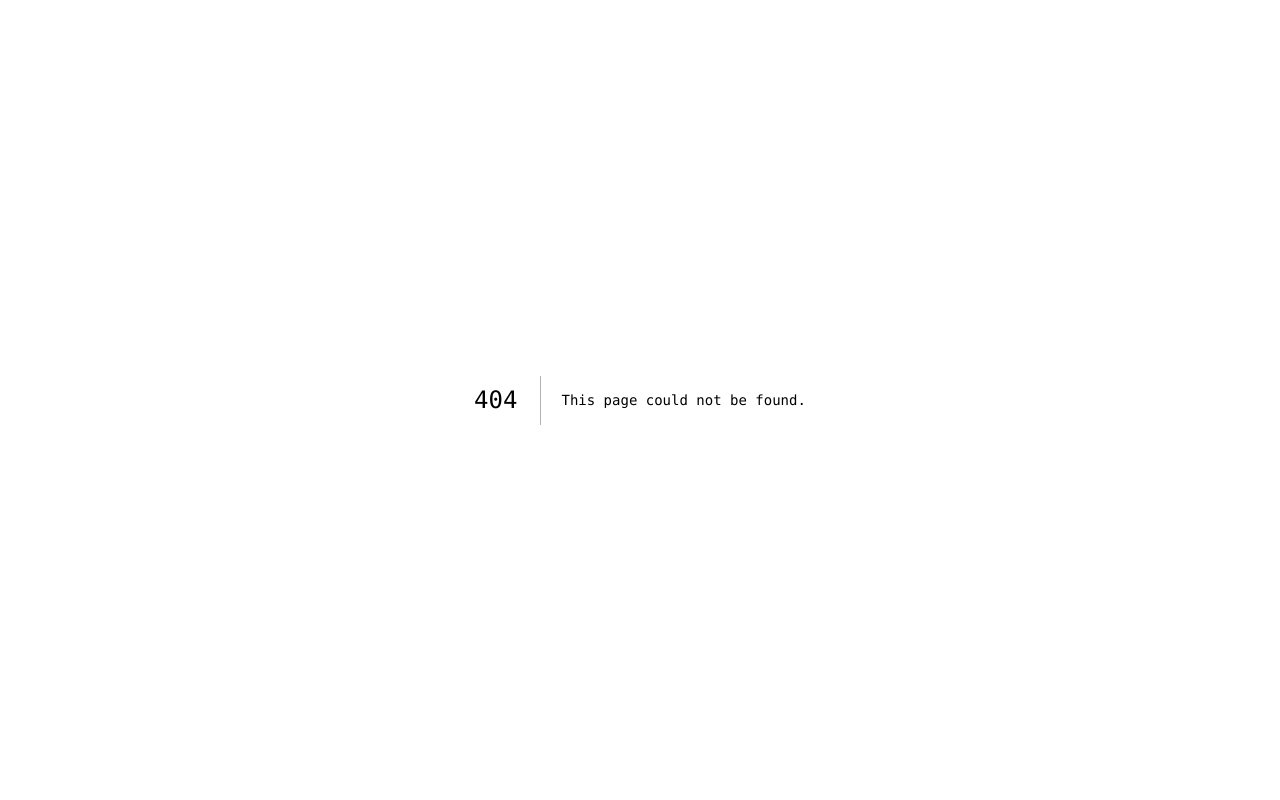
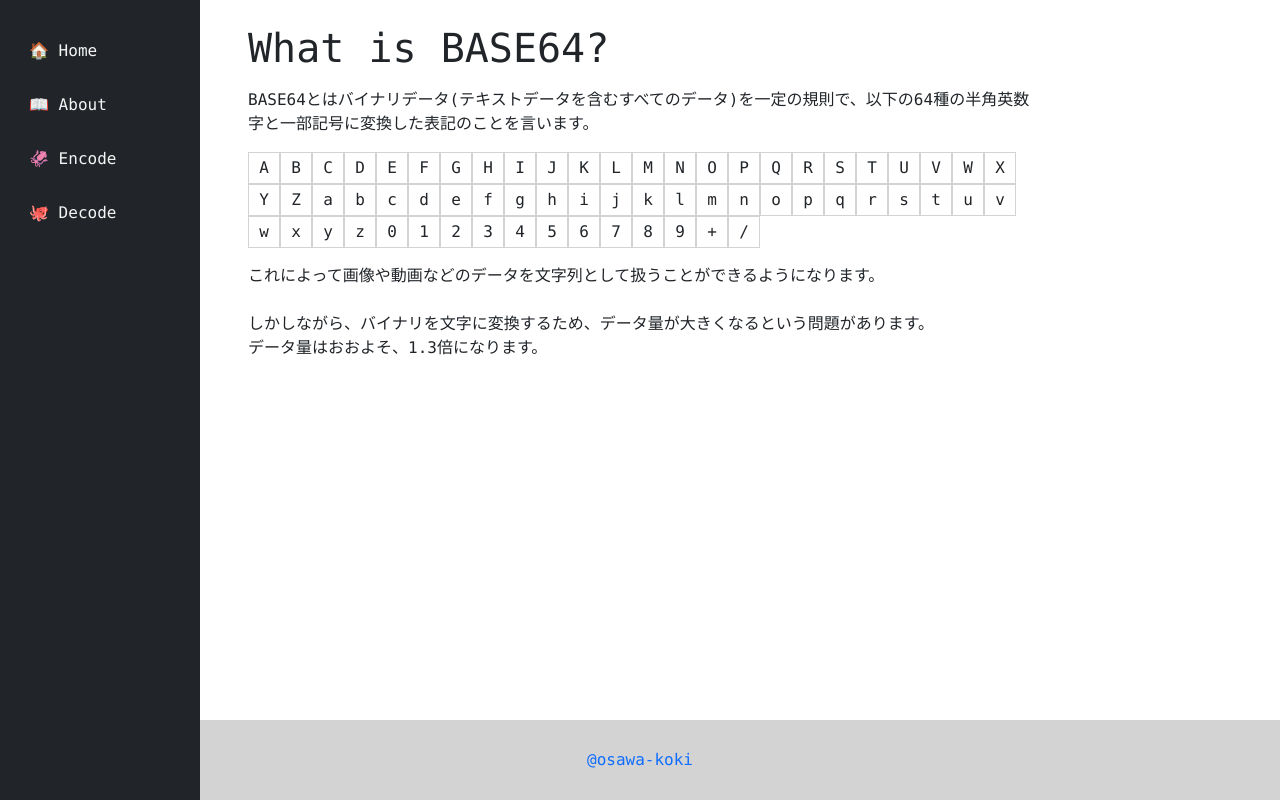
Before and after one commit to osawa-koki/simple-base64, a Next.js app: page /about in a window 1280 px wide. Before the commit this address had no page. Built offline with nearby package versions, Linux system fonts and the light colour scheme.

Commit message:
説明書いた。

```diff
--- /dev/null
+++ b/pages/about.tsx
@@ -0,0 +1,27 @@
+import React from "react";
+
+import Layout from "../components/Layout";
+
+const base64_letters = "ABCDEFGHIJKLMNOPQRSTUVWXYZabcdefghijklmnopqrstuvwxyz0123456789+/".split('');
+
+export default function AbutPage() {
+
+  return (
+    <Layout>
+      <div id="About">
+        <h1>What is BASE64?</h1>
+        <p className="mt-3">BASE64とはバイナリデータ(テキストデータを含むすべてのデータ)を一定の規則で、以下の64種の半角英数字と一部記号に変換した表記のことを言います。</p>
+        <div id="Base64Letters">
+          {
+            base64_letters.map((letter, _) => {
+              return (
+                <div key={letter}>{letter}</div>
+              );
+            })
+          }
+        </div>
+        <p className="mt-3">これによって画像や動画などのデータを文字列として扱うことができるようになります。<br /><br />しかしながら、バイナリを文字に変換するため、データ量が大きくなるという問題があります。<br />データ量はおおよそ、1.3倍になります。</p>
+      </div>
+    </Layout>
+  );
+};
--- a/styles/about.scss
+++ b/styles/about.scss
@@ -0,0 +1,14 @@
+
+#Base64Letters {
+  display: flex;
+  flex-wrap: wrap;
+  justify-content: flex-start;
+  div {
+    width: 2rem;
+    height: 2rem;
+    display: flex;
+    justify-content: center;
+    align-items: center;
+    border: 1px lightgray solid;
+  }
+}
```
